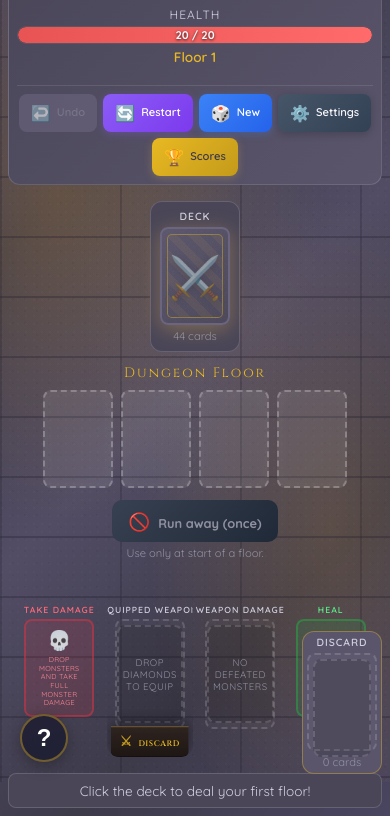
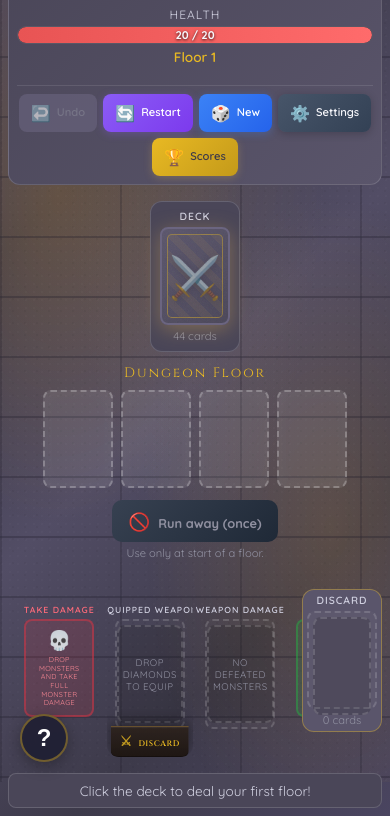
Before and after one commit to Noahbambi1/Dans-dungeon-crawler, a plain HTML site: page index.html in a window 390 px wide. Shown: the part 62-878 px from the top of the page. Drawn offline with Linux system fonts and the light colour scheme; no server answers.

Commit message:
Move discard pile above footer

```diff
--- a/src/styles/layout.css
+++ b/src/styles/layout.css
@@ -392,10 +392,10 @@ main {
   transform: translateX(-50%) scale(1);
 }
 
-/* Discard Corner */
+/* Discard Corner - positioned above footer */
 .discard-corner {
   position: fixed;
-  bottom: var(--spacing-lg);
+  bottom: 60px; /* Above the footer/status bar */
   right: var(--spacing-lg);
   z-index: 100;
 }
--- a/src/styles/responsive.css
+++ b/src/styles/responsive.css
@@ -505,7 +505,7 @@
 
   .discard-corner {
     position: fixed;
-    bottom: var(--spacing-sm);
+    bottom: 50px; /* Above footer on mobile */
     right: var(--spacing-sm);
   }
 
```
